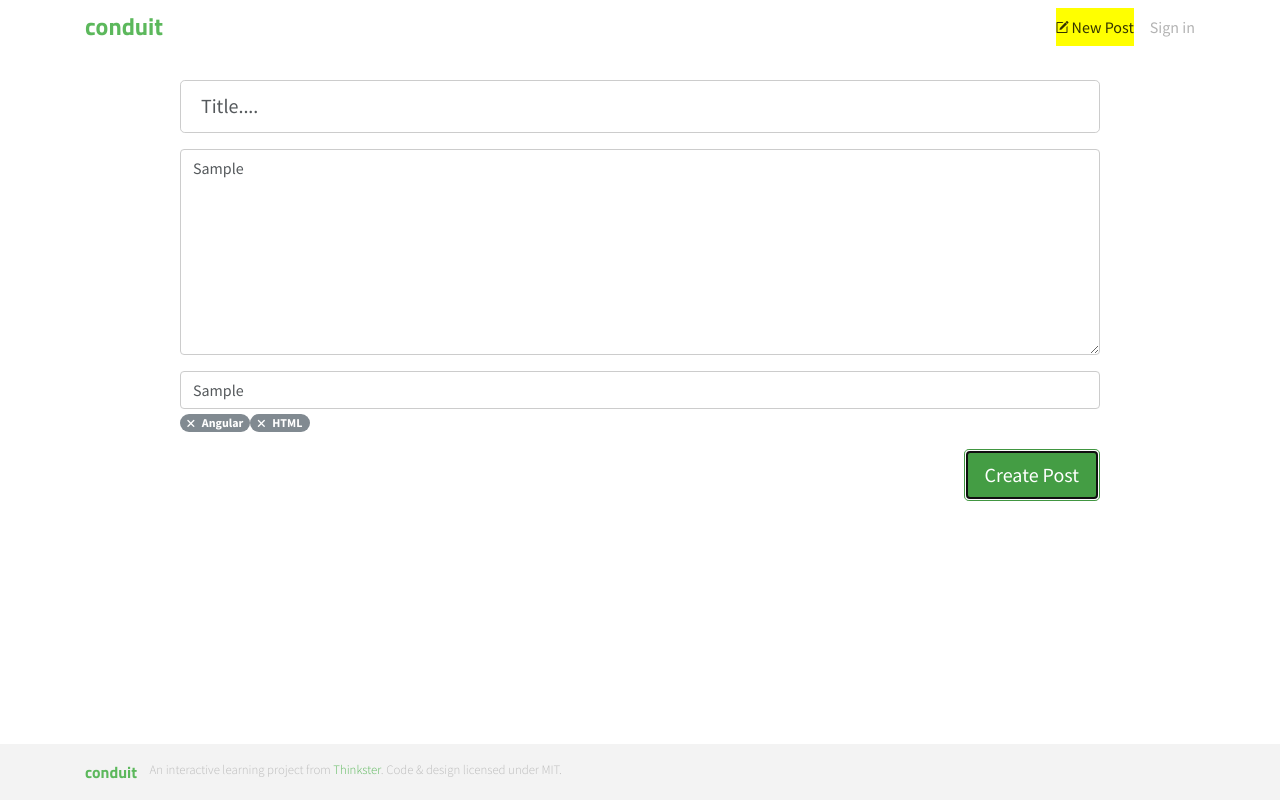
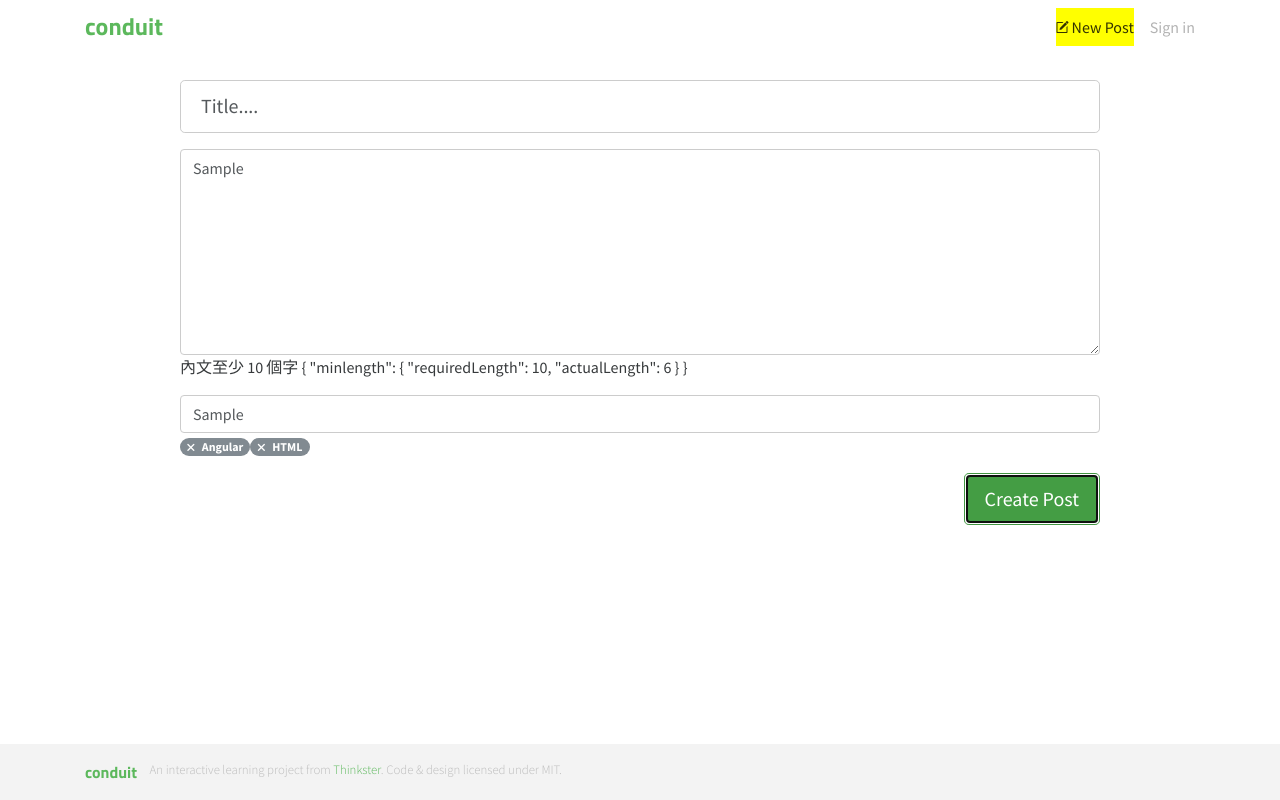
Before and after one commit to Coffee0127/angular-zero, an Angular app: page /posts/create in a window 1280 px wide. Both pictures are taken after typing "Sample", "Sample" into the empty fields and a click on the button "Create Post". Built offline with nearby package versions, Linux system fonts and the light colour scheme; a web font is replaced by a local one.

Commit message:
檢查內文必填及長度10最少10個字

```diff
--- a/src/app/layout/posts/editor/editor.component.html
+++ b/src/app/layout/posts/editor/editor.component.html
@@ -10,7 +10,13 @@
             <span *ngIf="title.dirty && title.invalid">請輸入標題</span>
           </fieldset>
           <fieldset class="form-group">
-            <textarea class="form-control" rows="8" placeholder="Write your post (in markdown)"></textarea>
+            <textarea class="form-control" rows="8" placeholder="Write your post (in markdown)"
+              formControlName="body"></textarea>
+            <span *ngIf="body.dirty && body.invalid">
+              <span *ngIf="body.errors['required']">請輸入內文</span>
+              <span *ngIf="body.errors['minlength']">內文至少 {{ body.errors['minlength']['requiredLength'] }} 個字</span>
+            </span>
+            {{ body.errors | json }}
           </fieldset>
           <fieldset class="form-group">
             <input class="form-control" type="text" placeholder="Enter tags"
--- a/src/app/layout/posts/editor/editor.component.ts
+++ b/src/app/layout/posts/editor/editor.component.ts
@@ -11,7 +11,7 @@ export class EditorComponent implements OnInit {
   postData = new FormGroup({
     // 透過 FormControl 建構子給定初始值
     title: new FormControl('Title....', Validators.required),
-    body: new FormControl(),
+    body: new FormControl(null, [ Validators.required, Validators.minLength(10) ]),
     tags: new FormArray([
       new FormControl('Angular'),
       new FormControl('HTML')
@@ -20,6 +20,10 @@ export class EditorComponent implements OnInit {
 
   get title(): FormControl {
     return <FormControl> this.postData.get('title');
+  }
+
+  get body(): FormControl {
+    return <FormControl> this.postData.get('body');
   }
 
   get tags(): FormArray {
```
